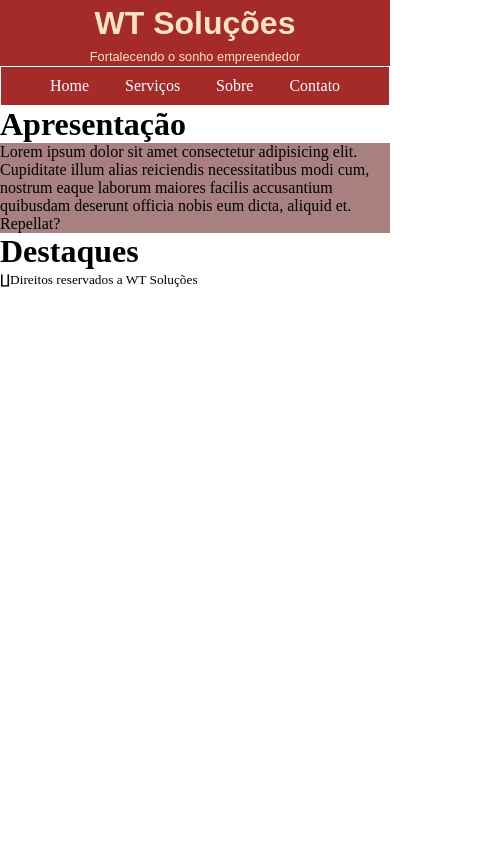
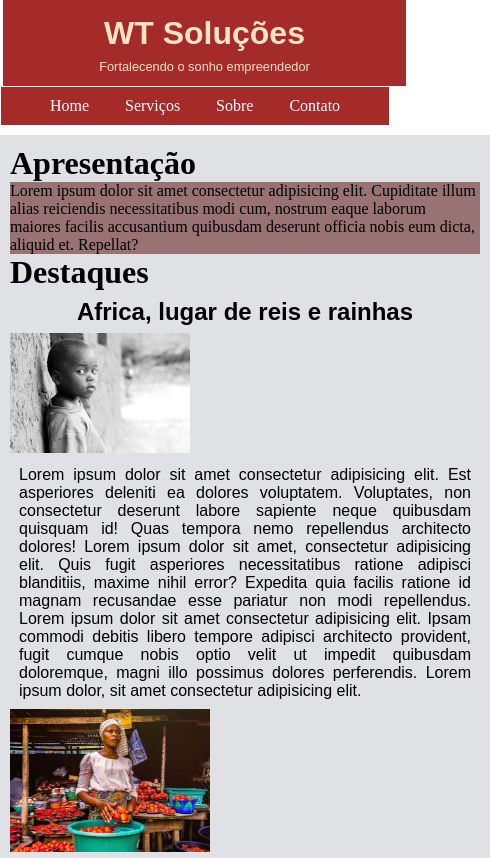
Before and after one commit to Walterly/meusite, a plain HTML site: page index.html in a window 390 px wide. Shown: the top 858 px of the page, 490 px wide, since content can reach past the window. Drawn offline with Linux system fonts and the light colour scheme.

Commit message:
Correções
Correçoes de bugs iniciais. Centralização do main, inclusão de img responsivas e hove.

```diff
--- a/css/meuestilo.css
+++ b/css/meuestilo.css
@@ -10,9 +10,11 @@ body{
     max-width: auto;
 }
 header{
-    width: 100%;
+    width: 98.2%;
     background-color: brown;
     text-align: center;
+    padding: 10px;
+    margin: 0px 3px 0px 3px;
 }
 
 header > h1{
@@ -50,7 +52,31 @@ a:hover{
     background-color: darkgray;
     color: antiquewhite;
 }
+main{
+    width: 800px;
+    max-width: 100%;
+    min-width: 470px;
+    margin: 10px auto;
+    padding: 10px;
+    background-color: #dfe1e4;
 
+}
 #videoapresentacao{
     background-color: rgba(100, 27, 27, 0.555);
 }
+#destaques > article p {
+font-family: Arial, Helvetica, sans-serif;
+text-align: justify;
+font-size: 1em;
+margin: 5px;
+padding: 4px;
+}
+#destaques > article h2{
+font-family: Arial, Helvetica, sans-serif;
+font-weight: 700;
+text-align: center;
+margin: 7px 0px
+}
+ .africa:hover{
+    opacity: 0.7;
+}
--- a/index.html
+++ b/index.html
@@ -28,7 +28,23 @@
 
         <h1>Destaques</h1>
         <section id="destaques">
-
+            <article>
+                <h2> Africa, lugar de reis e rainhas</h2>
+                <picture class="africa">
+                    <source media="(max-width: 420px )" srcset="imagens/imagens_originais/menino_africano_180.jpg" type="image/png">
+                    <source media="(max-width: 669px )" srcset="imagens/imagens_originais/menino_africano_400.jpg" type="image/png">
+                    <source media="(max-width: 790px )" srcset="imagens/imagens_originais/menino_africano_650.jpg" type="image/png">
+                    <img src="imagens/imagens_originais/menino_africano_crop_800.jpg" alt="Menino negro contemplando o horizonte" >
+                </picture>
+                <p>Lorem ipsum dolor sit amet consectetur adipisicing elit. Est asperiores deleniti ea dolores voluptatem. Voluptates, non consectetur deserunt labore sapiente neque quibusdam quisquam id! Quas tempora nemo repellendus architecto dolores! Lorem ipsum dolor sit amet, consectetur adipisicing elit. Quis fugit asperiores necessitatibus ratione adipisci blanditiis, maxime nihil error? Expedita quia facilis ratione id magnam recusandae esse pariatur non modi repellendus. Lorem ipsum dolor sit amet consectetur adipisicing elit. Ipsam commodi debitis libero tempore adipisci architecto provident, fugit cumque nobis optio velit ut impedit quibusdam doloremque, magni illo possimus dolores perferendis. Lorem ipsum dolor, sit amet consectetur adipisicing elit. </p>
+                <picture class="africa">
+                    <source media="(max-width: 400px )" srcset="imagens/imagens_originais/empreendedora_feira_200.jpg" type="image/png">
+                    <source media="(max-width: 650px )" srcset="imagens/imagens_originais/empreendedora_feira_400.jpg" type="image/png">
+                    <img src="imagens/imagens_originais/empreendedora_feira_crop_600.jpg" alt="Menino negro contemplando o horizonte" >
+                </picture>
+                <p>Praesentium, cum hic? Necessitatibus voluptate magni labore enim soluta natus molestiae voluptas, ex suscipit adipisci aut itaque nulla similique incidunt quidem iste. Lorem ipsum dolor sit amet consectetur adipisicing elit. Laudantium exercitationem numquam minima mollitia debitis? Necessitatibus nobis, accusantium ipsa nemo quaerat sit incidunt maiores adipisci odio neque, reprehenderit provident laboriosam nostrum? Lorem ipsum dolor sit, amet consectetur adipisicing elit. Autem perferendis quod, optio dignissimos dolore odio molestias quae illum in natus. Aliquid impedit dicta fuga tempore error inventore voluptates doloribus eligendi. Lorem ipsum dolor sit, amet consectetur adipisicing elit. Voluptate iure odit neque facilis repellendus molestias officia et, </p>
+                <p> nulla. Ad dolor distinctio sint tempora accusamus odio rem quaerat. Dolor, reiciendis. Lorem ipsum dolor sit amet consectetur adipisicing elit. Vero eos dolorum labore deserunt expedita ex illo eius? Fuga excepturi non nulla vero aut, sapiente, aperiam accusamus corrupti iusto, quasi enim! Lorem ipsum dolor sit amet consectetur adipisicing elit. Doloremque vitae temporibus tempora, cumque sapiente ipsum, deserunt sed fuga tempore soluta debitis. Iste consequatur nesciunt debitis incidunt quae autem voluptates recusandae? Lorem ipsum dolor sit amet consectetur adipisicing elit. Dolorum ipsam unde aliquam, fugit labore odit dolores incidunt cupiditate. Labore cumque esse, neque fugit dolorem rem rerum est accusamus aperiam impedit?</p>
+            </article>
         </section>
     </main>
     <footer>
```
Also changed, not shown: imagens/imagens_originais/africa_livro.jpg (added), imagens/imagens_originais/empreendedora_feira.jpg (added), imagens/imagens_originais/empreendedora_feira_200.jpg (added), imagens/imagens_originais/empreendedora_feira_400.jpg (added), imagens/imagens_originais/empreendedora_feira_600.jpg (added), imagens/imagens_originais/empreendedora_feira_crop_600.jpg (added), imagens/imagens_originais/menino_africano_180.jpg (added), imagens/imagens_originais/menino_africano_400.jpg (added), imagens/imagens_originais/menino_africano_650.jpg (added), imagens/imagens_originais/menino_africano_crop_800.jpg (added), imagens/imagens_originais/menino_africano_originall.jpg (added), 1 other file.
